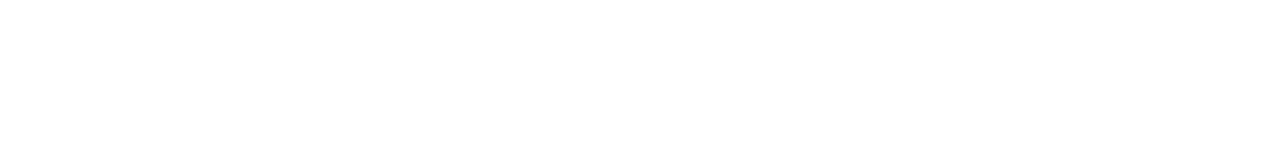
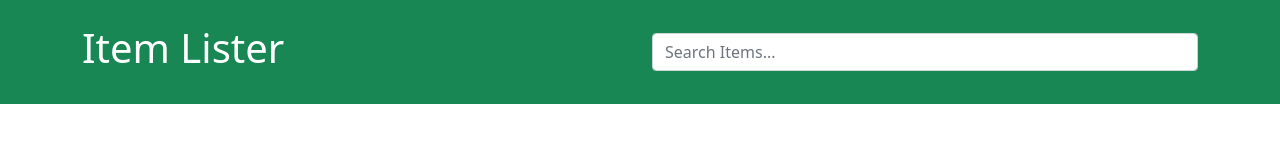
Before and after one commit to Qoosim/Item-Lister, a plain HTML site: page index.html in a window 1280 px wide. Drawn offline with nearby package versions, Linux system fonts and the light colour scheme.

Commit message:
Link bootstrap to the index file. Add header title and search input textbox via script file

```diff
--- a/index.html
+++ b/index.html
@@ -3,12 +3,13 @@
 <head>
   <meta charset="UTF-8">
   <meta name="viewport" content="width=device-width, user-scalable=no, initial-scale=1.0, maximum-scale=1.0, minimum-scale=1.0">
+  <link rel="stylesheet" href="https://cdn.jsdelivr.net/npm/bootstrap@5.1.0/dist/css/bootstrap.min.css" integrity="sha384-KyZXEAg3QhqLMpG8r+8fhAXLRk2vvoC2f3B09zVXn8CA5QIVfZOJ3BCsw2P0p/We" crossorigin="anonymous">
   <link rel="stylesheet" href="css/styles.css">
   <title>Item Lister Simple Project</title>
 </head>
 <body>
 
 
-  <script src="javascript/script.js" defer></script>
+    <script src="javascript/script.js" defer></script>
 </body>
 </html>
--- a/javascript/script.js
+++ b/javascript/script.js
@@ -0,0 +1,42 @@
+const body = document.querySelector('body');
+console.log(body);
+const script = document.querySelector('script');
+
+const headerDiv = document.createElement('div');
+
+const header = document.createElement('div');
+header.className = 'bg-success text-white p-4 mb-3';
+header.id = 'main-header';
+
+const container = document.createElement('div');
+container.className = 'container';
+
+const row = document.createElement('div');
+row.className = 'row';
+
+const firstColumn = document.createElement('div');firstColumn.className = 'col-md-6';
+
+const heading1 = document.createElement('h1');
+heading1.className = 'header-title';
+heading1.textContent = 'Item Lister';
+firstColumn.appendChild(heading1)
+row.appendChild(firstColumn);
+
+const secondColumn = document.createElement('div');
+secondColumn.className = 'col-md-6 align-self-center';
+
+const input = document.createElement('input');
+input.setAttribute('type', 'text');
+input.className = 'form-control';
+input.id = 'filter';
+input.setAttribute('placeholder', 'Search Items...');
+
+secondColumn.appendChild(input);
+row.appendChild(secondColumn);
+
+container.appendChild(row)
+
+header.appendChild(container);
+
+
+body.insertBefore(header, script);
```
Also changed, not shown: 3 other files.
